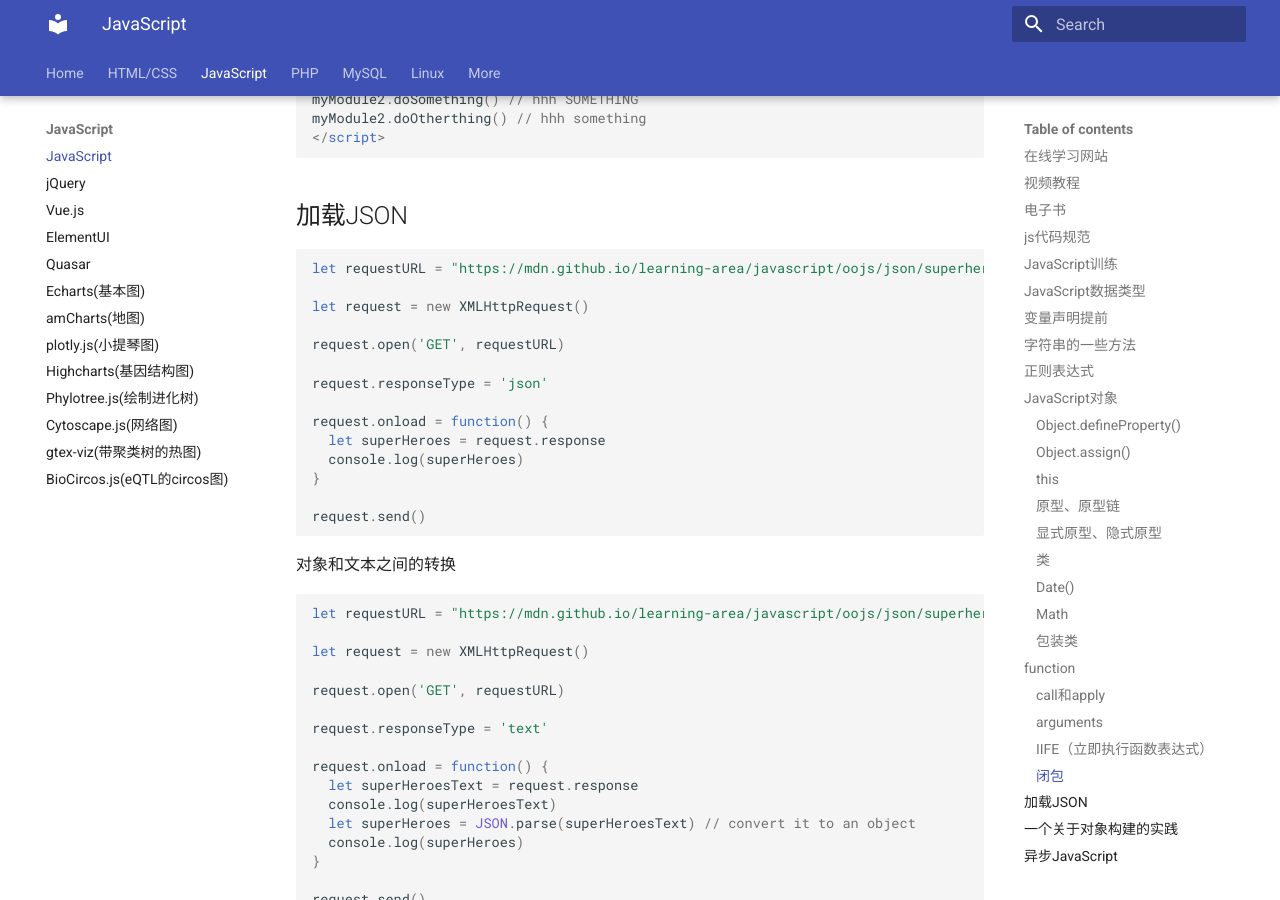
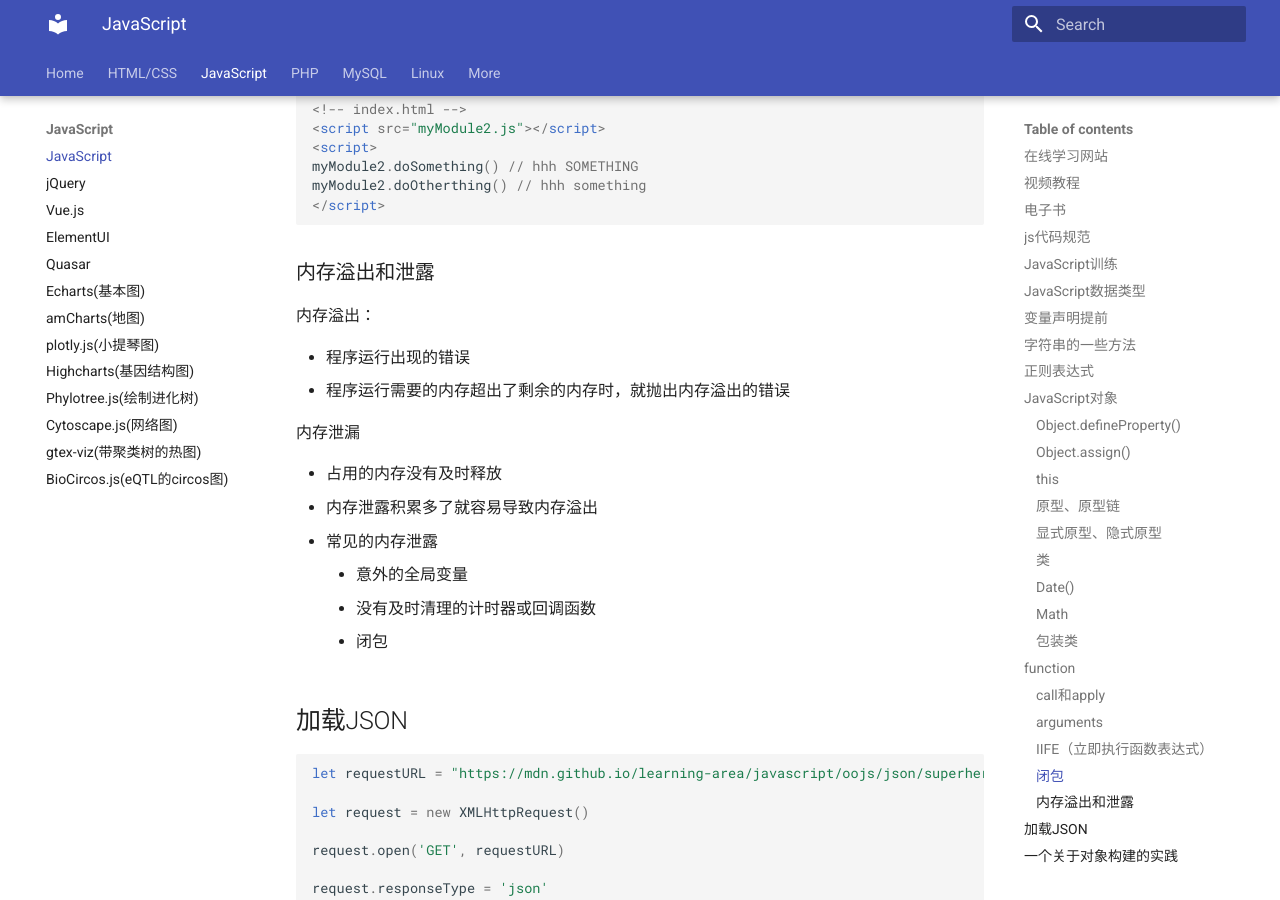
Before and after one commit to hzauwang/web-learn-v2, an MkDocs documentation site: the page built from docs/js/js.md, in a window 1280 px wide and 900 px high, scrolled down 12750 px. Built offline with MkDocs 1.6.1 and Material for MkDocs 9.7.7, drawn with Linux system fonts in a browser that asks for light colours; some of the changed text lies outside the part shown.

Commit message:
Update js.md

````diff
--- a/docs/js/js.md
+++ b/docs/js/js.md
@@ -544,6 +544,9 @@ fun(1,2,3) // { 0: 1, 1: 2, 2: 3}
 闭包生命周期：1.产生，在嵌套函数内部函数定义执行完时就产生了（不是在调用）
 2. 死亡，嵌套的内部函数成为垃圾对象时
 
+缺点：1.函数执行完后，局部变量没有释放，占用内存时间变长
+2. 容易造成内存泄露
+
 ```js
 /* 1. */
 function fn1() {
@@ -619,6 +622,22 @@ myModule2.doSomething() // hhh SOMETHING
 myModule2.doOtherthing() // hhh something
 </script>
 ```
+
+### 内存溢出和泄露
+
+内存溢出：
+
+- 程序运行出现的错误
+- 程序运行需要的内存超出了剩余的内存时，就抛出内存溢出的错误
+
+内存泄漏
+
+- 占用的内存没有及时释放
+- 内存泄露积累多了就容易导致内存溢出
+- 常见的内存泄露
+    * 意外的全局变量
+    * 没有及时清理的计时器或回调函数
+    * 闭包
 
 ## 加载JSON
 
````
